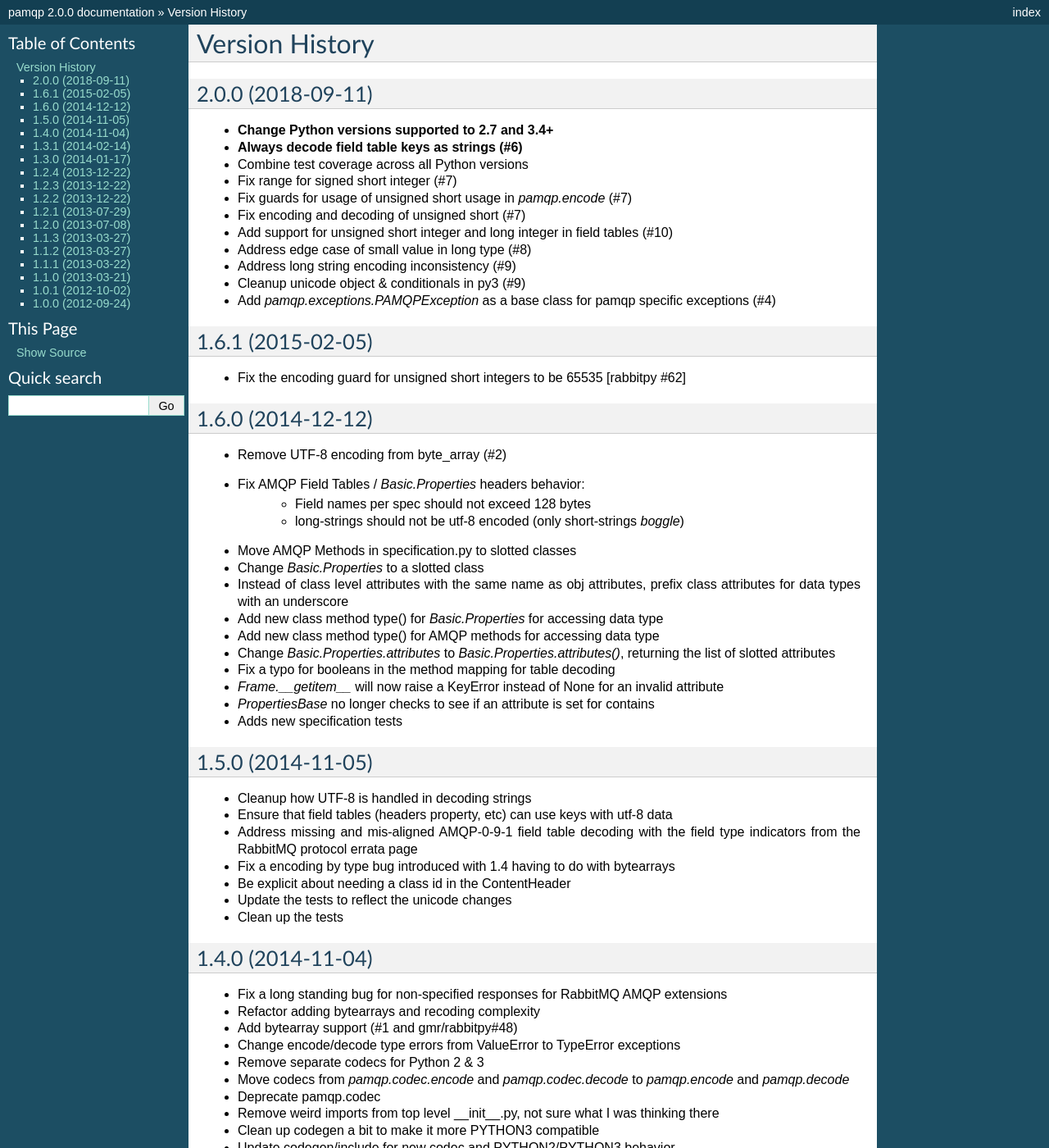
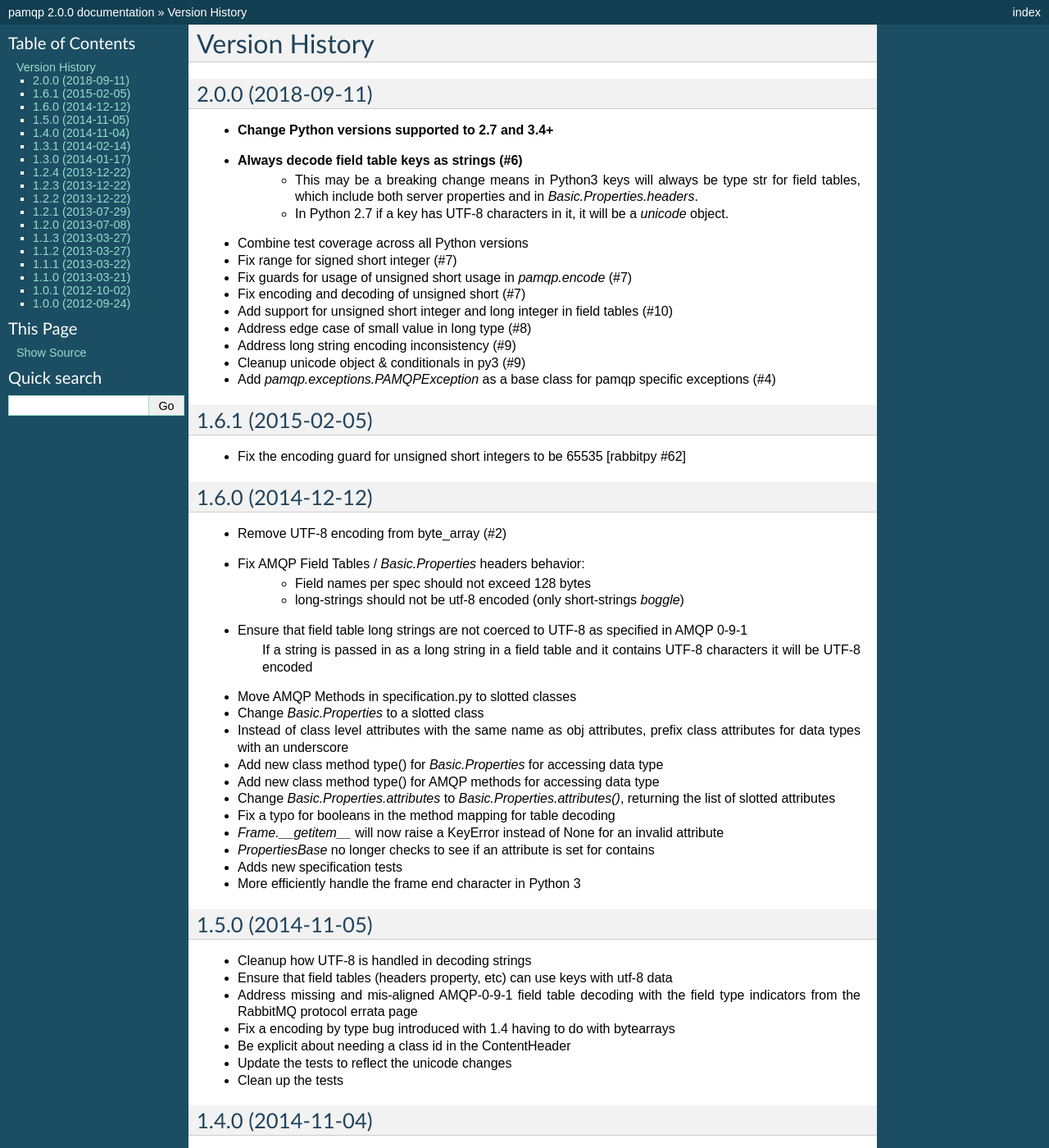
Before and after one commit to gmr/pamqp, a Sphinx documentation site: the page built from docs/history.rst, in a window 1280 px wide and 1400 px high. Shown: the whole window at 82% size. Built offline with Sphinx 7.4.7, drawn with Linux system fonts in a browser that asks for light colours.

Commit message:
History updates

```diff
--- a/docs/history.rst
+++ b/docs/history.rst
@@ -5,6 +5,8 @@
 ------------------
 - **Change Python versions supported to 2.7 and 3.4+**
 - **Always decode field table keys as strings (#6)**
+   - This may be a breaking change means in Python3 keys will always be type str for field tables, which include both server properties and in `Basic.Properties.headers`.
+   - In Python 2.7 if a key has UTF-8 characters in it, it will be a `unicode` object.
 - Combine test coverage across all Python versions
 - Fix range for signed short integer (#7)
 - Fix guards for usage of unsigned short usage in `pamqp.encode` (#7)
@@ -25,6 +27,8 @@
 - Fix AMQP Field Tables / `Basic.Properties` headers behavior:
    - Field names per spec should not exceed 128 bytes
    - long-strings should not be utf-8 encoded (only short-strings *boggle*)
+- Ensure that field table long strings are not coerced to UTF-8 as specified in AMQP 0-9-1
+   If a string is passed in as a long string in a field table and it contains UTF-8 characters it will be UTF-8 encoded
 - Move AMQP Methods in specification.py to slotted classes
 - Change `Basic.Properties` to a slotted class
 - Instead of class level attributes with the same name as obj attributes, prefix class attributes for data types with an underscore
@@ -35,6 +39,7 @@
 - `Frame.__getitem__` will now raise a KeyError instead of None for an invalid attribute
 - `PropertiesBase` no longer checks to see if an attribute is set for contains
 - Adds new specification tests
+- More efficiently handle the frame end character in Python 3
 
 1.5.0 (2014-11-05)
 ------------------
```
